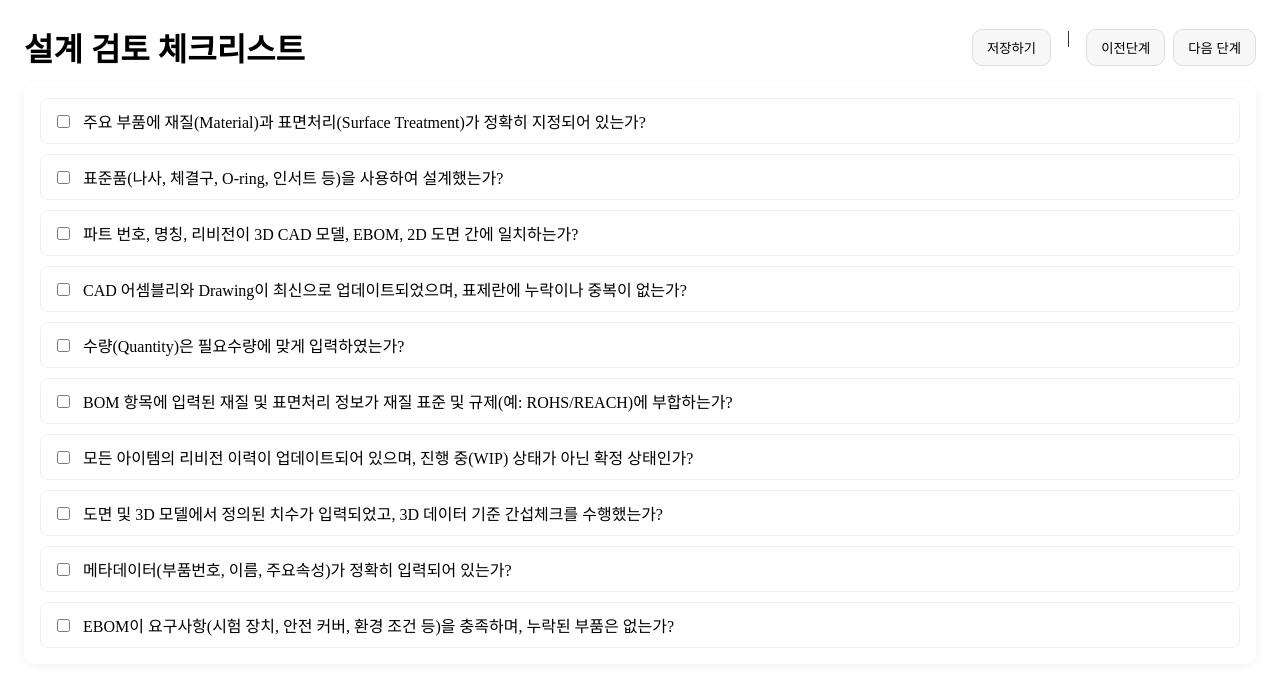
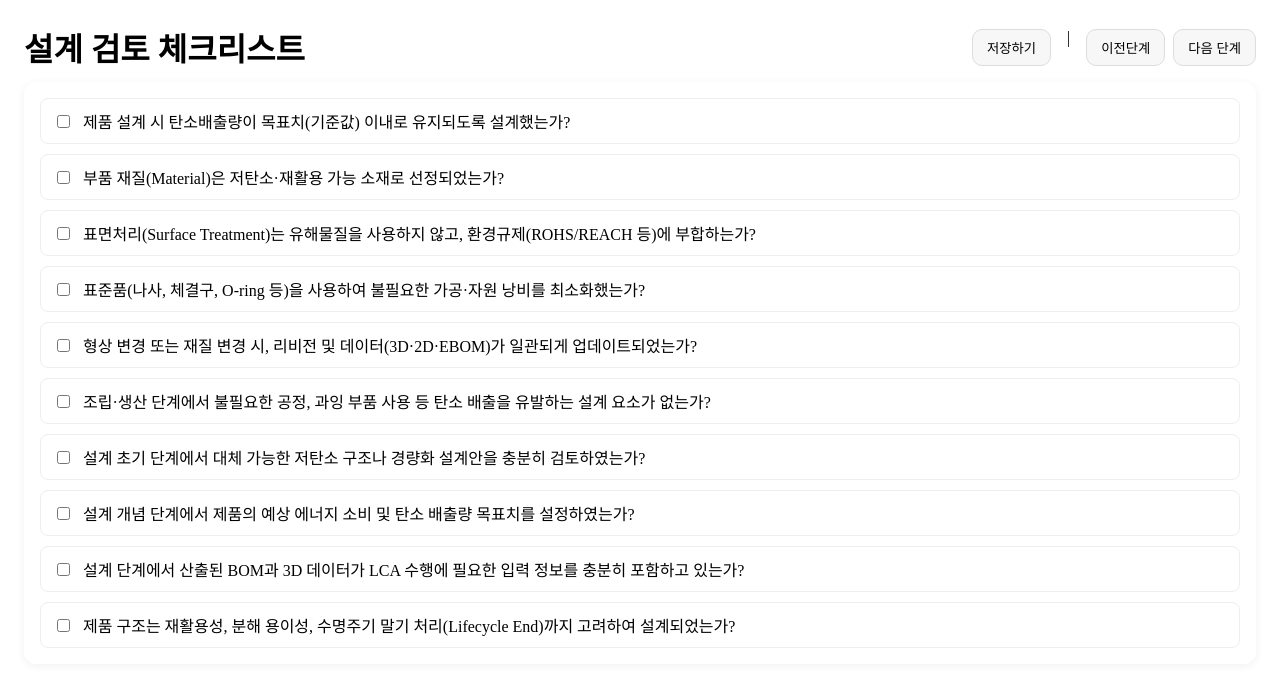
Before and after one commit to HanHwiCheol/treetable, a Next.js app: page /treetable/1/review in a window 1280 px wide. Shown: the top 680 px of the page. Built offline with nearby package versions, Linux system fonts and the light colour scheme; no server answers; the database is empty.

Commit message:
리뷰 체크리스트 변경

```diff
--- a/pages/treetable/[id]/review.tsx
+++ b/pages/treetable/[id]/review.tsx
@@ -9,16 +9,16 @@ interface ReviewItem {
 }
 
 const CHECK_ITEMS = [
-  "주요 부품에 재질(Material)과 표면처리(Surface Treatment)가 정확히 지정되어 있는가?",
-  "표준품(나사, 체결구, O-ring, 인서트 등)을 사용하여 설계했는가?",
-  "파트 번호, 명칭, 리비전이 3D CAD 모델, EBOM, 2D 도면 간에 일치하는가?",
-  "CAD 어셈블리와 Drawing이 최신으로 업데이트되었으며, 표제란에 누락이나 중복이 없는가?",
-  "수량(Quantity)은 필요수량에 맞게 입력하였는가?",
-  "BOM 항목에 입력된 재질 및 표면처리 정보가 재질 표준 및 규제(예: ROHS/REACH)에 부합하는가?",
-  "모든 아이템의 리비전 이력이 업데이트되어 있으며, 진행 중(WIP) 상태가 아닌 확정 상태인가?",
-  "도면 및 3D 모델에서 정의된 치수가 입력되었고, 3D 데이터 기준 간섭체크를 수행했는가?",
-  "메타데이터(부품번호, 이름, 주요속성)가 정확히 입력되어 있는가?",
-  "EBOM이 요구사항(시험 장치, 안전 커버, 환경 조건 등)을 충족하며, 누락된 부품은 없는가?",
+  "제품 설계 시 탄소배출량이 목표치(기준값) 이내로 유지되도록 설계했는가?",
+  "부품 재질(Material)은 저탄소·재활용 가능 소재로 선정되었는가?",
+  "표면처리(Surface Treatment)는 유해물질을 사용하지 않고, 환경규제(ROHS/REACH 등)에 부합하는가?",
+  "표준품(나사, 체결구, O-ring 등)을 사용하여 불필요한 가공·자원 낭비를 최소화했는가?",
+  "형상 변경 또는 재질 변경 시, 리비전 및 데이터(3D·2D·EBOM)가 일관되게 업데이트되었는가?",
+  "조립·생산 단계에서 불필요한 공정, 과잉 부품 사용 등 탄소 배출을 유발하는 설계 요소가 없는가?",
+  "설계 초기 단계에서 대체 가능한 저탄소 구조나 경량화 설계안을 충분히 검토하였는가?",
+  "설계 개념 단계에서 제품의 예상 에너지 소비 및 탄소 배출량 목표치를 설정하였는가?",
+  "설계 단계에서 산출된 BOM과 3D 데이터가 LCA 수행에 필요한 입력 정보를 충분히 포함하고 있는가?",
+  "제품 구조는 재활용성, 분해 용이성, 수명주기 말기 처리(Lifecycle End)까지 고려하여 설계되었는가?",
 ];
 
 export default function ReviewPage() {
```
